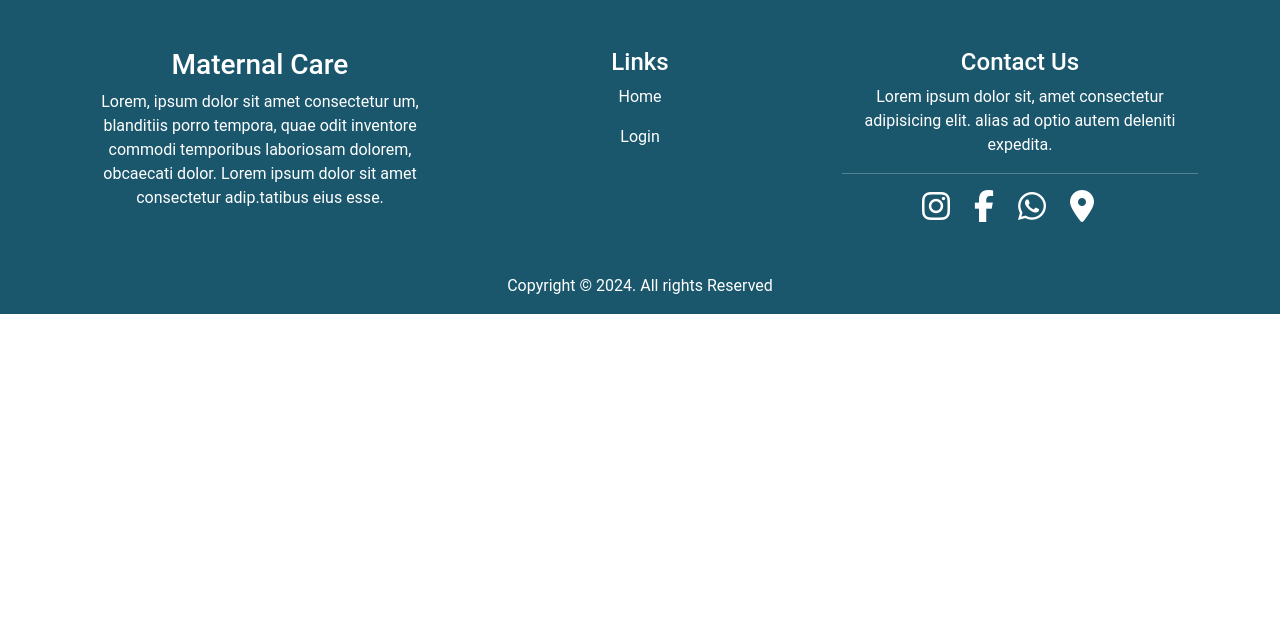
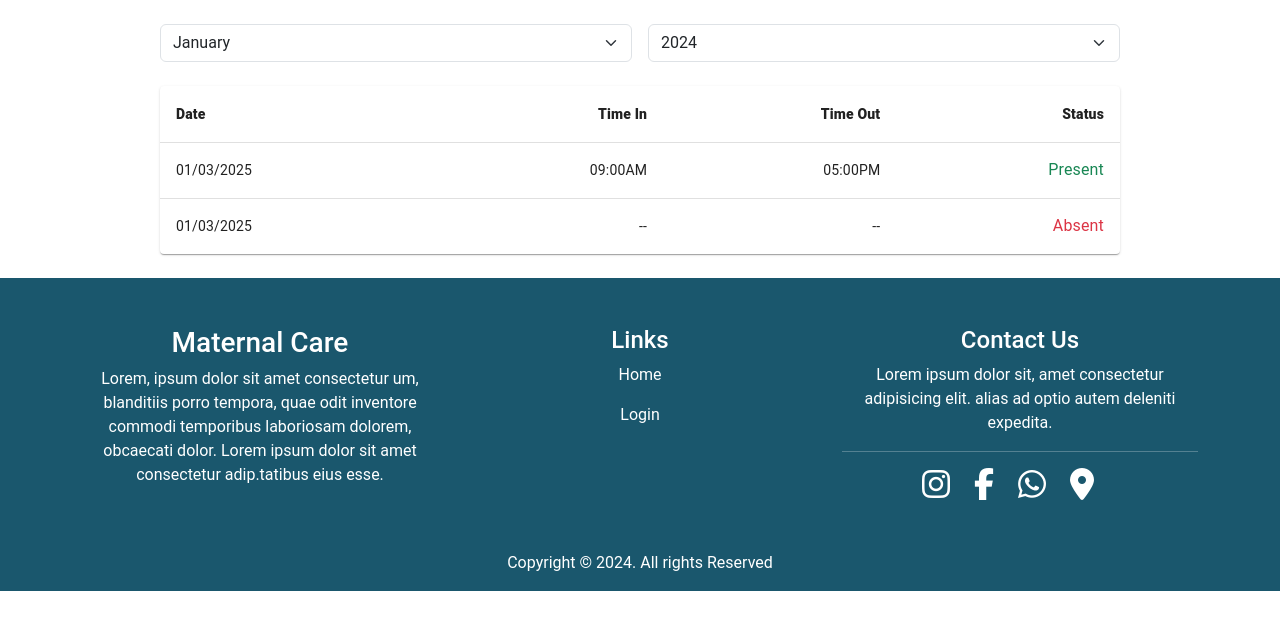
Before and after one commit to aadilmansoor/maternal-care, a React (Create React App) app: page /service-provider/attendance in a window 1280 px wide. Shown: the top 630 px of the page. Built offline with nearby package versions, Linux system fonts and the light colour scheme.

Commit message:
added attendance page

```diff
--- a/src/App.js
+++ b/src/App.js
@@ -18,6 +18,7 @@ import {
 import { Footer } from "./components";
 import ProviderVerification from "./pages/Admin/ProviderVerification/ProviderVerification";
 import { ToastContainer } from "react-toastify";
+import Attendance from "./pages/Service_Provider/Attendance/Attendance";
 
 function App() {
   return (
@@ -38,6 +39,7 @@ function App() {
         <Route path="/categories" element={<Categories />} />
         <Route path="/admin/verification" element={<ProviderVerification />} />
         <Route path="/user/bookings" element={<ClientBooking />} />
+        <Route path="/service-provider/attendance" element={<Attendance />} />
       </Routes>
       <ToastContainer
         autoClose={2000}
--- /dev/null
+++ b/src/Constants/date.js
@@ -0,0 +1,16 @@
+export const months = [
+  "January",
+  "February",
+  "March",
+  "April",
+  "May",
+  "June",
+  "July",
+  "August",
+  "September",
+  "October",
+  "November",
+  "December",
+];
+
+export const years = ["2024", "2025", "2026", "2027", "2028"];
--- a/src/pages/Login/Login.jsx
+++ b/src/pages/Login/Login.jsx
@@ -29,14 +29,21 @@ function Login() {
           toast.success("Login Successful");
           navigate("/care-provider-dashboard");
         }
+        if (result?.response?.status === 404) {
+          toast.error("Incorrect Email or Password");
+        }
       }
       if (role === "admin") {
         const result = await adminLogin(loginDetails);
-        if (result.status === 200) {
+        if (result?.status === 200) {
           localStorage.setItem("maternity-token", process.env.ADMIN_KEY);
           localStorage.setItem("maternity-role", "admin");
           toast.success("Login Successful");
           navigate("/admin-dashboard");
+          return;
+        }
+        if (result?.response?.status === 400) {
+          toast.error("Incorrect Username or Password");
         }
       }
     };
--- /dev/null
+++ b/src/pages/Service_Provider/Attendance/Attendance.css
@@ -0,0 +1,24 @@
+.date-pickers {
+    width: 75%;
+}
+
+.table_head th {
+    font-weight: 800;
+}
+
+.table_container {
+    width: 75%;
+}
+
+@media screen and (max-width: 550px) {
+    .date-pickers {
+        width: 100%;
+        margin: 0 20px;
+        flex-wrap: wrap;
+    }
+
+    .table_container {
+        width: 100%;
+        margin: 0 20px;
+    }
+}
--- /dev/null
+++ b/src/pages/Service_Provider/Attendance/Attendance.jsx
@@ -0,0 +1,76 @@
+import { Form } from "react-bootstrap";
+import { months, years } from "../../../Constants/date";
+import "./Attendance.css";
+import {
+  Paper,
+  Table,
+  TableBody,
+  TableCell,
+  TableContainer,
+  TableHead,
+  TableRow,
+} from "@mui/material";
+
+const Attendance = () => {
+  return (
+    <div className="d-flex flex-column align-items-center mt-4">
+      <div className="d-flex gap-3 date-pickers">
+        <Form.Select aria-label="month">
+          {months.map((month, index) => {
+            return (
+              <option key={month} value={index}>
+                {month}
+              </option>
+            );
+          })}
+        </Form.Select>
+        <Form.Select aria-label="year">
+          {years.map((year, index) => {
+            return (
+              <option key={year} value={index}>
+                {year}
+              </option>
+            );
+          })}
+        </Form.Select>
+      </div>
+      <div className="table_container">
+        <TableContainer component={Paper} className="mt-4 mb-4">
+          <Table sx={{ minWidth: 650 }} aria-label="simple table">
+            <TableHead className="table_head">
+              <TableRow>
+                <TableCell>Date</TableCell>
+                <TableCell align="right">Time In</TableCell>
+                <TableCell align="right">Time Out</TableCell>
+                <TableCell align="right">Status</TableCell>
+              </TableRow>
+            </TableHead>
+            <TableBody>
+              <TableRow
+                sx={{ "&:last-child td, &:last-child th": { border: 0 } }}
+              >
+                <TableCell>01/03/2025</TableCell>
+                <TableCell align="right">09:00AM</TableCell>
+                <TableCell align="right">05:00PM</TableCell>
+                <TableCell align="right">
+                  <span className="text-success fs-6">Present</span>
+                </TableCell>
+              </TableRow>
+              <TableRow
+                sx={{ "&:last-child td, &:last-child th": { border: 0 } }}
+              >
+                <TableCell>01/03/2025</TableCell>
+                <TableCell align="right">--</TableCell>
+                <TableCell align="right">--</TableCell>
+                <TableCell align="right">
+                  <span className="text-danger fs-6">Absent</span>
+                </TableCell>
+              </TableRow>
+            </TableBody>
+          </Table>
+        </TableContainer>
+      </div>
+    </div>
+  );
+};
+export default Attendance;
```
